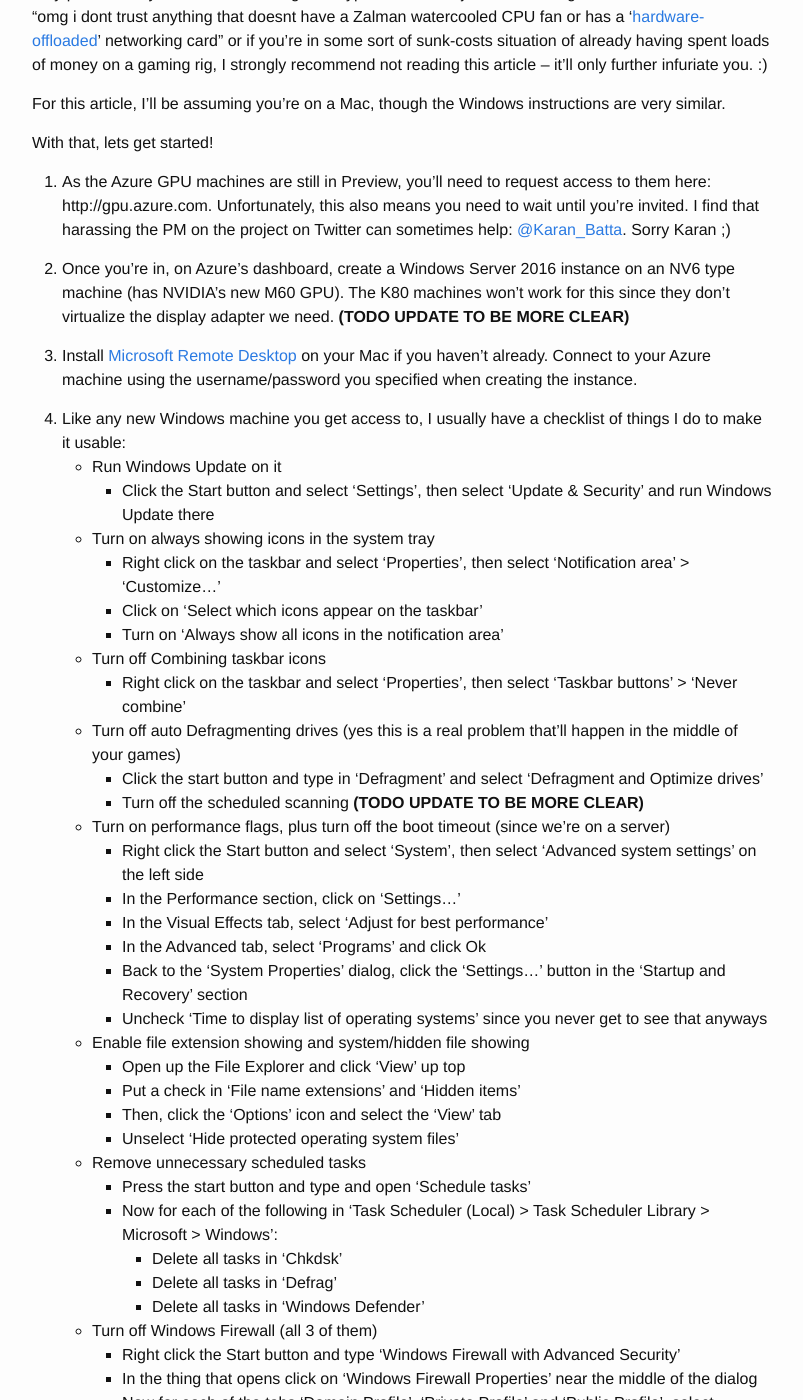
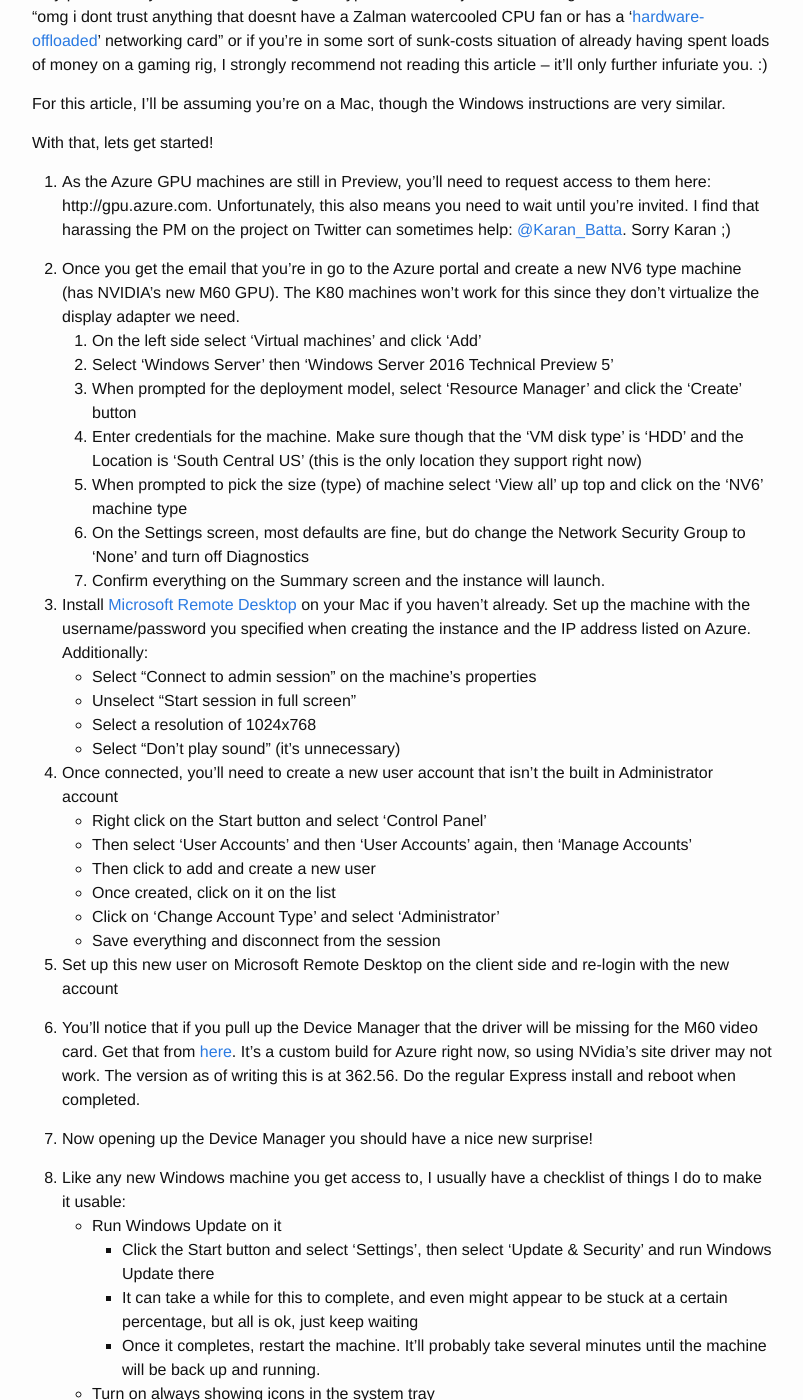
Before and after one commit to lg/lg.io, a Jekyll site: the page built from _posts/2016-09-18-cloudy-gamer-playing-overwatch-on-azures-new-monster-gpu-instances.md, in a window 1280 px wide and 1400 px high, scrolled down 744 px. Shown: the whole window, without its empty margins (238-1041 px from the left). Built offline with Jekyll 4.4.1, drawn with Linux system fonts in a browser that asks for light colours; comment, search, counter and statistics services are not loaded.

Commit message:
added azure instantiation steps

```diff
--- a/_posts/2016-09-18-cloudy-gamer-playing-overwatch-on-azures-new-monster-gpu-instances.md
+++ b/_posts/2016-09-18-cloudy-gamer-playing-overwatch-on-azures-new-monster-gpu-instances.md
@@ -26,13 +26,40 @@ With that, lets get started!
 
 1. As the Azure GPU machines are still in Preview, you'll need to request access to them here: http://gpu.azure.com. Unfortunately, this also means you need to wait until you're invited. I find that harassing the PM on the project on Twitter can sometimes help: [@Karan_Batta](https://twitter.com/karan_batta). Sorry Karan ;)
 
-1. Once you're in, on Azure's dashboard, create a Windows Server 2016 instance on an NV6 type machine (has NVIDIA's new M60 GPU). The K80 machines won't work for this since they don't virtualize the display adapter we need. **(TODO UPDATE TO BE MORE CLEAR)**
+1. Once you get the email that you're in go to the Azure portal and create a new NV6 type machine (has NVIDIA's new M60 GPU). The K80 machines won't work for this since they don't virtualize the display adapter we need.
+	1. On the left side select 'Virtual machines' and click 'Add'
+	2. Select 'Windows Server' then 'Windows Server 2016 Technical Preview 5'
+	3. When prompted for the deployment model, select 'Resource Manager' and click the 'Create' button
+	4. Enter credentials for the machine. Make sure though that the 'VM disk type' is 'HDD' and the Location is 'South Central US' (this is the only location they support right now)
+	5. When prompted to pick the size (type) of machine select 'View all' up top and click on the 'NV6' machine type
+	6. On the Settings screen, most defaults are fine, but do change the Network Security Group to 'None' and turn off Diagnostics
+	7. Confirm everything on the Summary screen and the instance will launch.
 
-1. Install [Microsoft Remote Desktop](https://itunes.apple.com/us/app/microsoft-remote-desktop/id715768417?mt=12) on your Mac if you haven't already. Connect to your Azure machine using the username/password you specified when creating the instance.
+1. Install [Microsoft Remote Desktop](https://itunes.apple.com/us/app/microsoft-remote-desktop/id715768417?mt=12) on your Mac if you haven't already. Set up the machine with the username/password you specified when creating the instance and the IP address listed on Azure. Additionally:
+	- Select "Connect to admin session" on the machine's properties
+	- Unselect "Start session in full screen"
+	- Select a resolution of 1024x768
+	- Select "Don't play sound" (it's unnecessary)
+
+1. Once connected, you'll need to create a new user account that isn't the built in Administrator account
+	- Right click on the Start button and select 'Control Panel'
+	- Then select 'User Accounts' and then 'User Accounts' again, then 'Manage Accounts'
+	- Then click to add and create a new user
+	- Once created, click on it on the list
+	- Click on 'Change Account Type' and select 'Administrator'
+	- Save everything and disconnect from the session
+
+1. Set up this new user on Microsoft Remote Desktop on the client side and re-login with the new account
+
+1. You'll notice that if you pull up the Device Manager that the driver will be missing for the M60 video card. Get that from [here](https://azuregpu.blob.core.windows.net/nv-drivers/362.56_grid_win10_64bit_english.exe). It's a custom build for Azure right now, so using NVidia's site driver may not work. The version as of writing this is at 362.56. Do the regular Express install and reboot when completed.
+
+1. Now opening up the Device Manager you should have a nice new surprise!
 
 1. Like any new Windows machine you get access to, I usually have a checklist of things I do to make it usable:
 	- Run Windows Update on it
 		- Click the Start button and select 'Settings', then select 'Update & Security' and run Windows Update there
+		- It can take a while for this to complete, and even might appear to be stuck at a certain percentage, but all is ok, just keep waiting
+		- Once it completes, restart the machine. It'll probably take several minutes until the machine will be back up and running.
 
 	- Turn on always showing icons in the system tray
 		- Right click on the taskbar and select 'Properties', then select 'Notification area' > 'Customize...'
```
